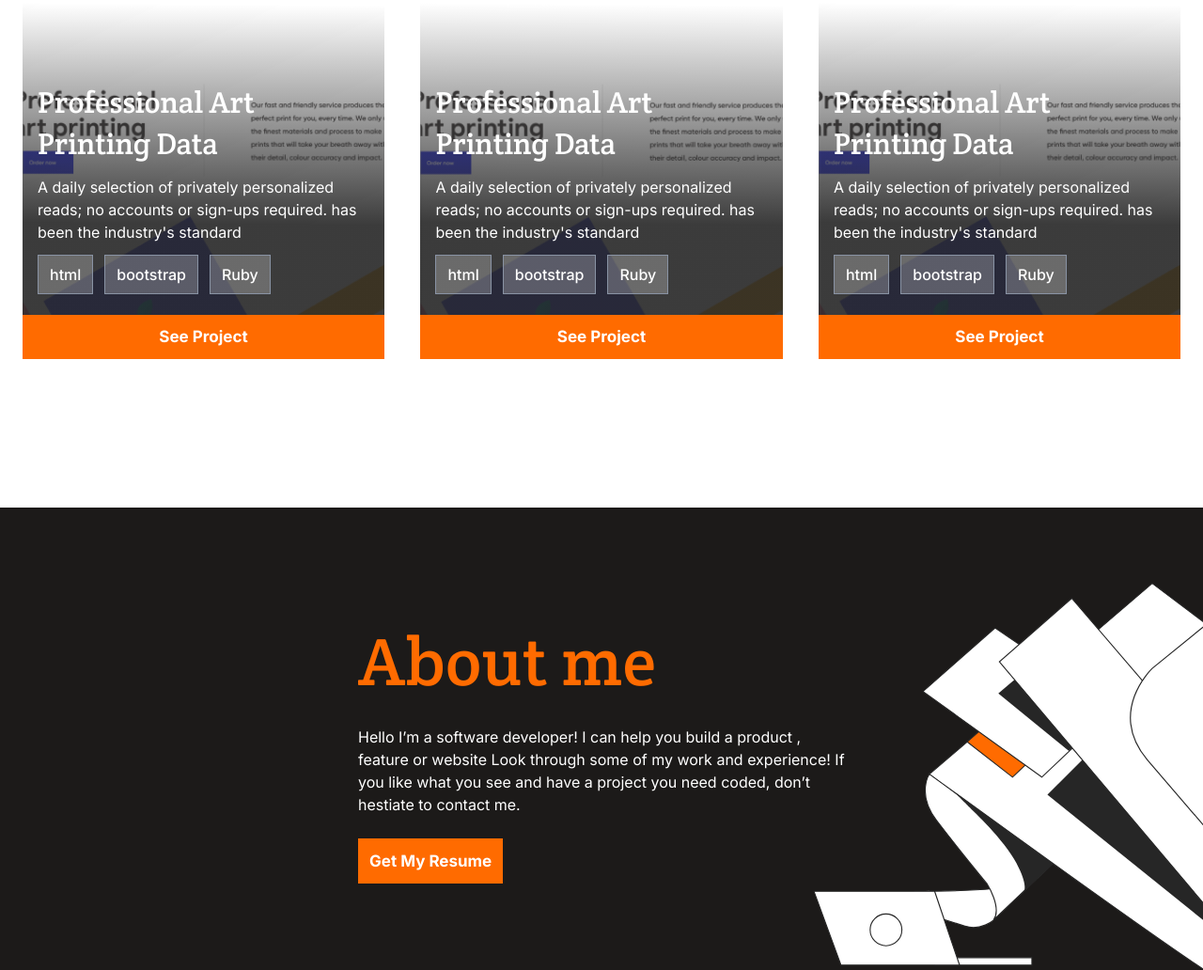
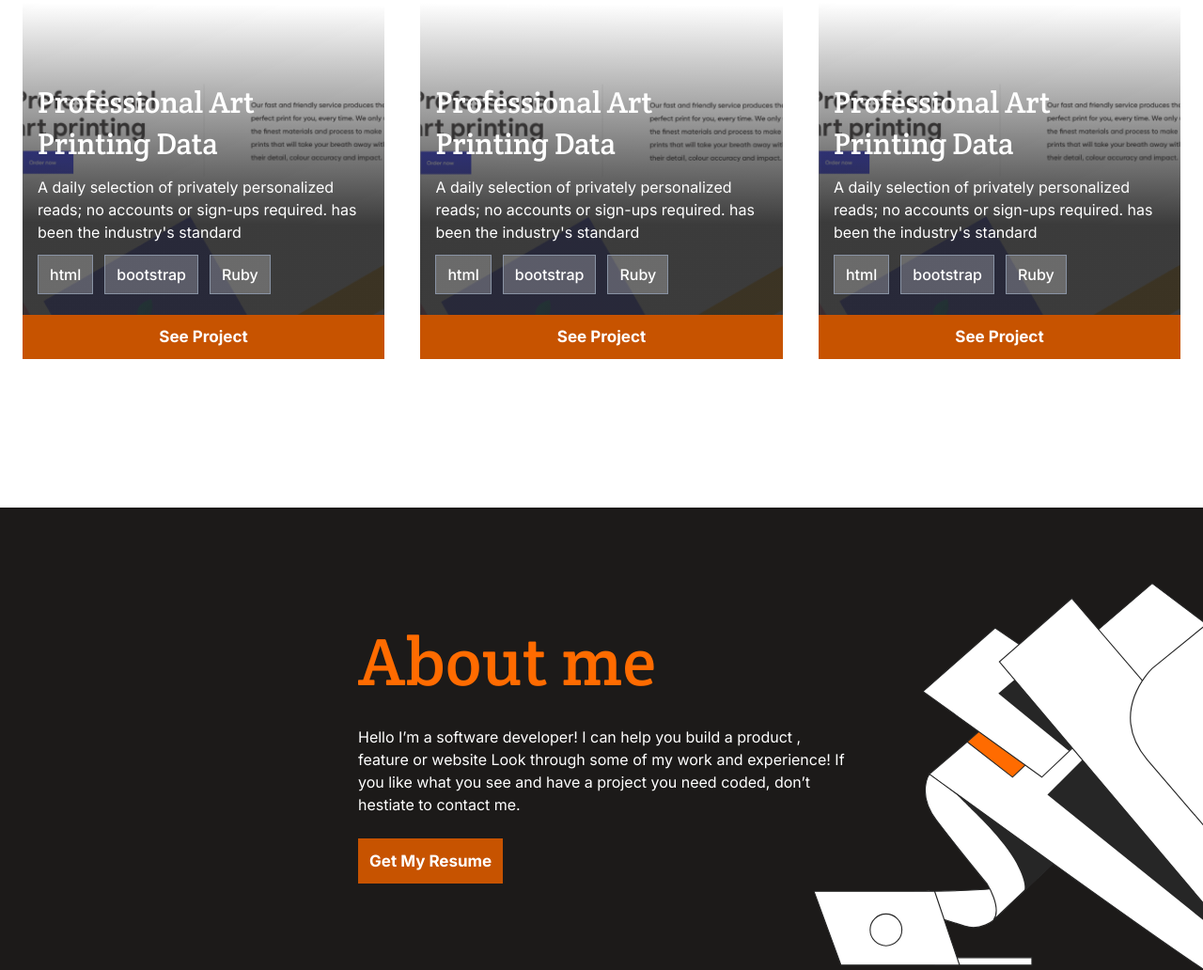
Before and after one commit to serialferris/Project-Portfolio, a website: page index.html in a window 1280 px wide. Shown: the part 1770-2802 px from the top of the page at 94% size. Drawn offline with Linux system fonts and the light colour scheme; a web font is replaced by a local one.

Commit message:
Modified the color of the see2 and resume button

```diff
--- a/style.css
+++ b/style.css
@@ -38,7 +38,6 @@ nav {
   cursor: pointer;
 }
 
-/* C75300 */
 .heading {
   color: #ff6b00;
   font-family: 'Crete Round', serif;
@@ -245,7 +244,7 @@ nav {
   padding: 12px;
   font-family: 'Inter', sans-serif;
   font-weight: 700;
-  background-color: #ff6b00;
+  background-color: #C75300;
   color: #fff;
   border: none;
 }
@@ -314,7 +313,7 @@ nav {
   padding: 12px;
   letter-spacing: 3%;
   width: max-content;
-  background-color: #ff6b00;
+  background-color: #C75300;
   border: none;
 }
 
```
